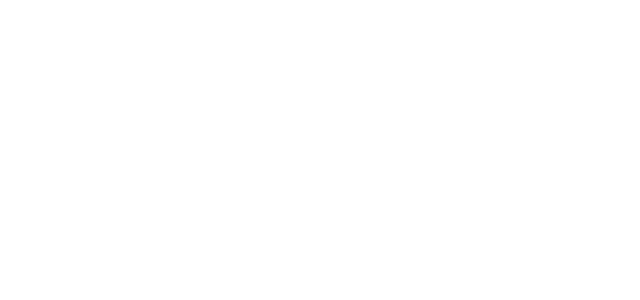
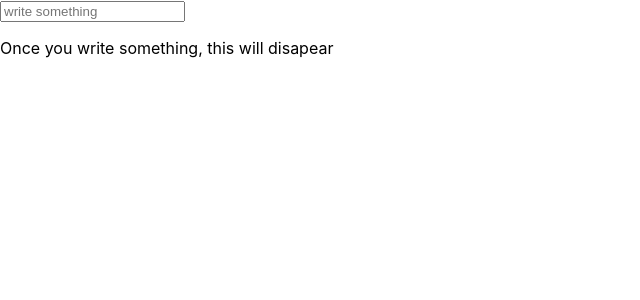
Before and after one commit to pabloparejo/mini-app, a React (Create React App) app: page / in a window 1280 px wide. Shown: the top 300 px of the page, without its empty margins (0-640 px from the left). Built offline with nearby package versions, Linux system fonts and the light colour scheme.

Commit message:
Autorefresh p with contents of input

```diff
--- a/src/App.js
+++ b/src/App.js
@@ -1,10 +1,14 @@
 import React from 'react';
 
 function App() {
+  const [text, setTextState] = React.useState('Once you write something, this will disapear');
+  const handleOnChange = event => {
+    setTextState(event.target.value);
+  };
   return (
     <div className="App">
-      <header className="App-header">
-      </header>
+      <input type="text" onChange={handleOnChange} placeholder="write something" />
+      <p>{ text }</p>
     </div>
   );
 }
```
